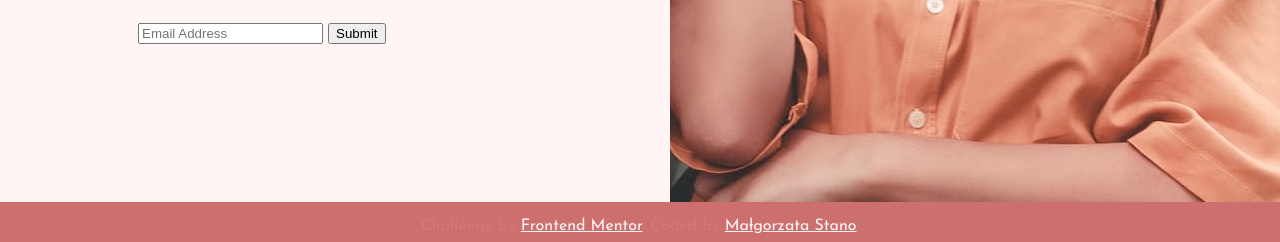
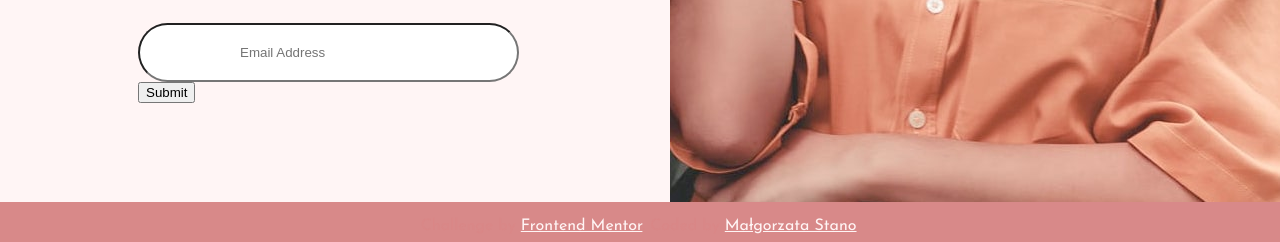
Before and after one commit to gosiast/base-apparel-coming-soon-page, a plain HTML site: page index.html in a window 1280 px wide. Shown: the part 562-804 px from the top of the page. Drawn offline with Linux system fonts and the light colour scheme.

Commit message:
updating the styling of the email input form

```diff
--- a/src/styles.css
+++ b/src/styles.css
@@ -54,9 +54,14 @@ form {
   padding: 10px;
 }
 
+.email-input {
+  padding: 20px 100px;
+  border-radius: 40px;
+
+}
+
 footer {
-  background-color: #cd6f6f;
-  color: white;
+  background-color: #d88989;
   text-align: center;
   position: fixed;
   bottom: -12px;
@@ -66,7 +71,6 @@ footer {
 
 footer a {
   color: var(--primary-color);
-
 }
 
 /* Add media queries for responsiveness if needed */
```
